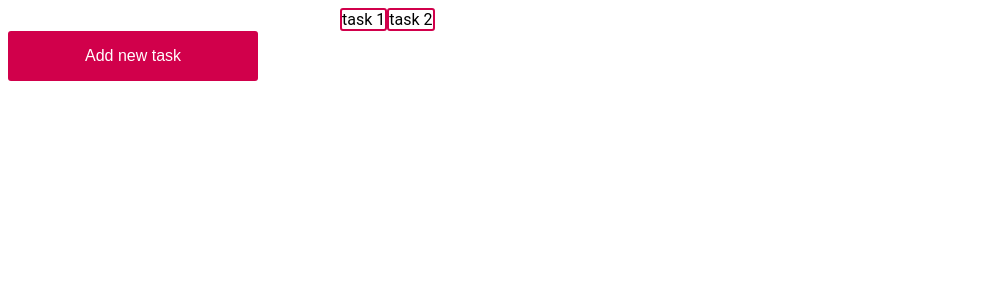
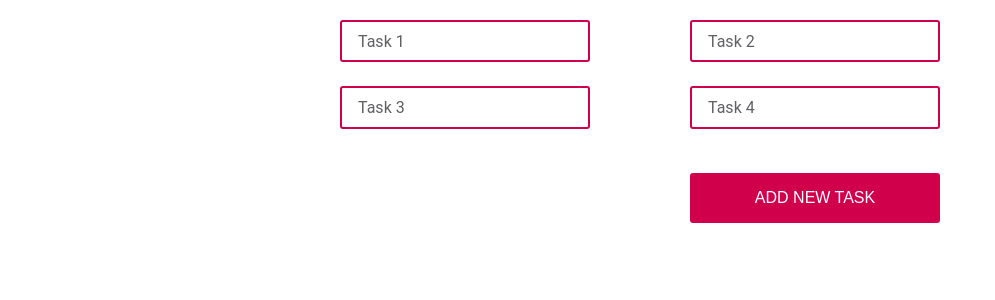
Before and after one commit to emerell/todo-app-workshop, a React (Create React App) app: page / in a window 1280 px wide. Shown: the top 300 px of the page, without its empty margins (0-995 px from the left). Built offline with nearby package versions, Linux system fonts and the light colour scheme.

Commit message:
Added opportunity to show Active component on click

```diff
--- a/src/App.js
+++ b/src/App.js
@@ -2,7 +2,7 @@ import React, { createContext, useState } from 'react';
 import { Active } from './components/Active';
 import { List } from './components/List';
 import { New } from './components/New';
-import { StyledButton } from './AppStyled';
+import { StyledButton, AppContainer } from './AppStyled';
 
 import { createGlobalStyle, ThemeProvider } from 'styled-components';
 
@@ -33,8 +33,10 @@ const theme = {
 
 const initialState = {
   list: [
-    { id: 1, name: 'task 1', description: 'task 1 description' },
-    { id: 2, name: 'task 2', description: 'task 2 description' }
+    { id: 1, name: 'Task 1', description: 'Task 1 description' },
+    { id: 2, name: 'Task 2', description: 'Task 2 description' },
+    { id: 3, name: 'Task 3', description: 'Task 3 description' },
+    { id: 4, name: 'Task 4', description: 'Task 4 description' }
   ],
   active: null,
   showNew: false
@@ -42,11 +44,17 @@ const initialState = {
 
 export const App = () => {
   const [state, setState] = useState(initialState);
-  const getById = (taskId) => state.list.find(item => item.id === taskId);
+
+  const getActiveTask = (taskId) => {
+    const activeTask = state.list.find(item => item.id === taskId);
+    setState({ ...state, active: activeTask, showNew: false })
+  }
+
   const deleteTask = (taskId) => {
      const newList = state.list.filter(item => item.id !== taskId);
     setState({ ...state, list: newList, active: null });
   }
+
   const changeTask = (task) => {
     const newTasks = state.list.map(t => {
       if (t.id === task.id) {
@@ -56,18 +64,20 @@ export const App = () => {
     })
     setState({ ...state, list: newTasks, active: task })
   }
+
   const onShowNewTastForm = () => {
     setState({ ...state, showNew: true, active: null })
   }
 
   const context = {
-    list: state.list
+    list: state.list,
+    active: state.active
   }
 
   return (
     <MyContext.Provider value={context}>
       <ThemeProvider theme={theme}>
-        <div>
+        <AppContainer>
           <GlobalStyled />
           {
             state.active && (
@@ -79,9 +89,9 @@ export const App = () => {
               <New />
             )
           }
-          <List />
+          <List getActiveTask={getActiveTask}/>
           <StyledButton onClick={onShowNewTastForm}>Add new task</StyledButton>
-        </div>
+        </AppContainer>
       </ThemeProvider>
     </MyContext.Provider>
   )
--- a/src/AppStyled.js
+++ b/src/AppStyled.js
@@ -1,6 +1,7 @@
 import styled from 'styled-components';
 
 export const StyledButton = styled.button`
+  margin: 2rem 0 0 auto;
   background-color: ${({ theme }) => theme.primary};
   border: none;
   border-radius: 3px;
@@ -11,8 +12,14 @@ export const StyledButton = styled.button`
   align-items: center;
   justify-content: center;
   color: ${({ theme }) => theme.white};
+  text-transform: uppercase;
   cursor: pointer;
   &:focus {
     outline: none;
   }
 `;
+
+export const AppContainer = styled.div`
+	width: 600px;
+	margin: 0 auto;
+`;
--- a/src/components/Active/Active.jsx
+++ b/src/components/Active/Active.jsx
@@ -1,9 +1,9 @@
-import React from 'react';
+import React, { useContext } from 'react';
+import { MyContext } from '../../App'
 
 export const Active = () => {
-    return (
-        <div>
-
-        </div>
-    )
+	const { active } = useContext(MyContext);
+	return (
+		<h1>{active.name}</h1>
+	)
 }
--- a/src/components/List/List.jsx
+++ b/src/components/List/List.jsx
@@ -3,13 +3,22 @@ import { MyContext } from '../../App'
 
 import { Task, TasksContainer } from './ListStyled'
 
-export const List = () => {
+export const List = ({getActiveTask}) => {
 	const { list } = useContext(MyContext);
+
+	const onShowActiveTastForm = (id) => {
+    getActiveTask(id);
+  }
+
 	return (
 		<TasksContainer>
 		{
 			list.map(item => (
-                <Task key={item.id}>{item.name}</Task>
+				<Task
+					key={item.id}
+					onClick={onShowActiveTastForm.bind(null, item.id)}
+				>
+				{item.name}</Task>
 			))
 		}
 		</TasksContainer>
--- a/src/components/List/ListStyled.js
+++ b/src/components/List/ListStyled.js
@@ -1,12 +1,21 @@
 import styled from 'styled-components';
 
 export const Task = styled.div`
-    border: 2px solid #D1004B;
-    border-radius: 3px;
+	padding: 0.6rem 1rem;
+	margin: 0.75rem 0;
+	flex-basis: 250px;
+	border: 2px solid ${({ theme }) => theme.primary};
+	border-radius: 3px;
+	color: ${({ theme }) => theme.secondary};
+	cursor: pointer;
+	transition: all .2s ease-in-out;
+	&:hover {
+		transform: scale(1.1);
+	}
 `;
 
 export const TasksContainer = styled.div`
-    width: 600px;
-    margin: 0 auto;
-    display: flex;
+	display: flex;
+	justify-content: space-between;
+	flex-wrap: wrap;
 `;
--- a/src/components/New/NewStyled.js
+++ b/src/components/New/NewStyled.js
@@ -22,7 +22,7 @@ export const Line = styled.div`
 
 export const StyledForm = styled(Form)`
 	width: 600px;
-	margin: 0 auto;
+	margin: 0 auto 1.5rem;
 	border: 2px solid ${({ theme }) => theme.primary};
 	border-radius: 5px;
 `;
@@ -45,6 +45,10 @@ export const StyledButton = styled.button`
 	&:focus {
 		outline: none;
 		}
+	&:disabled {
+		opacity: 0.5;
+		cursor: not-allowed;
+	}
 `;
 
 export const ButtonsContainer = styled.div`
```
Lines whose indentation alone changed are shown as unchanged.
